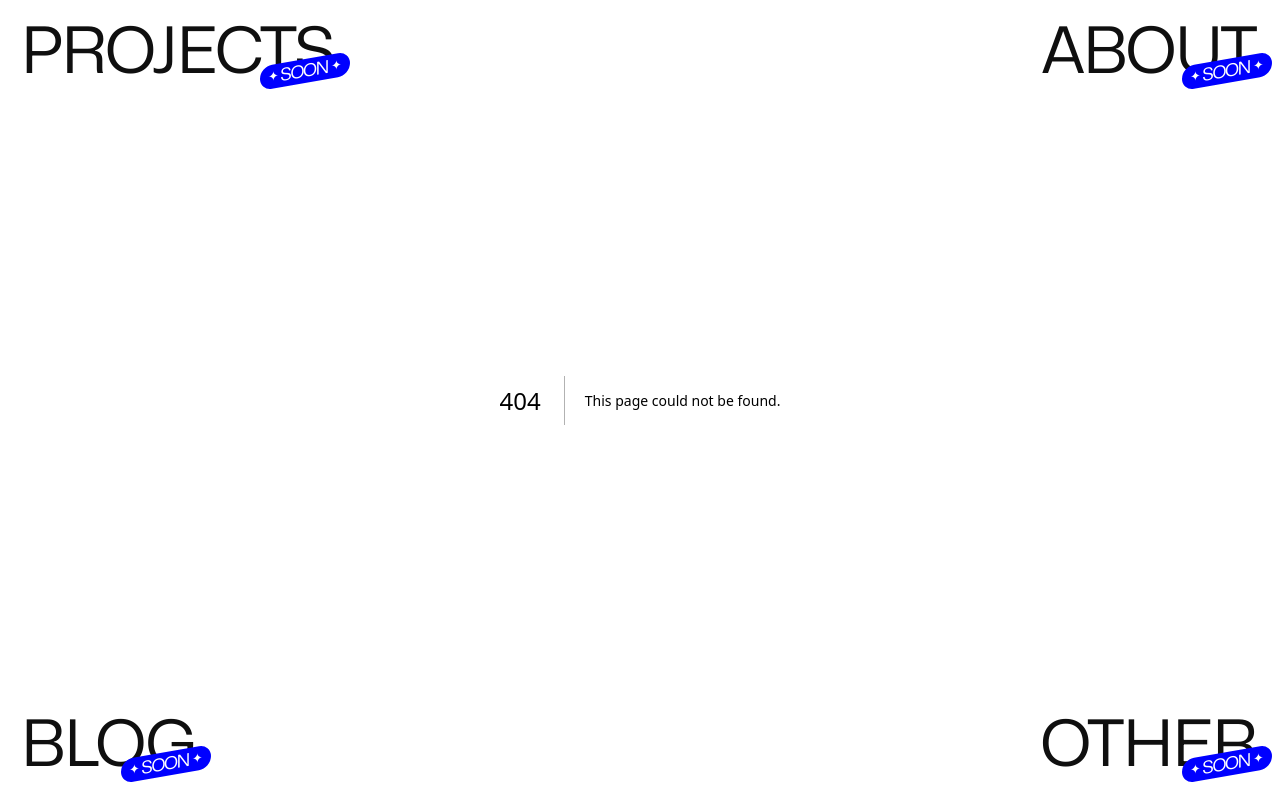
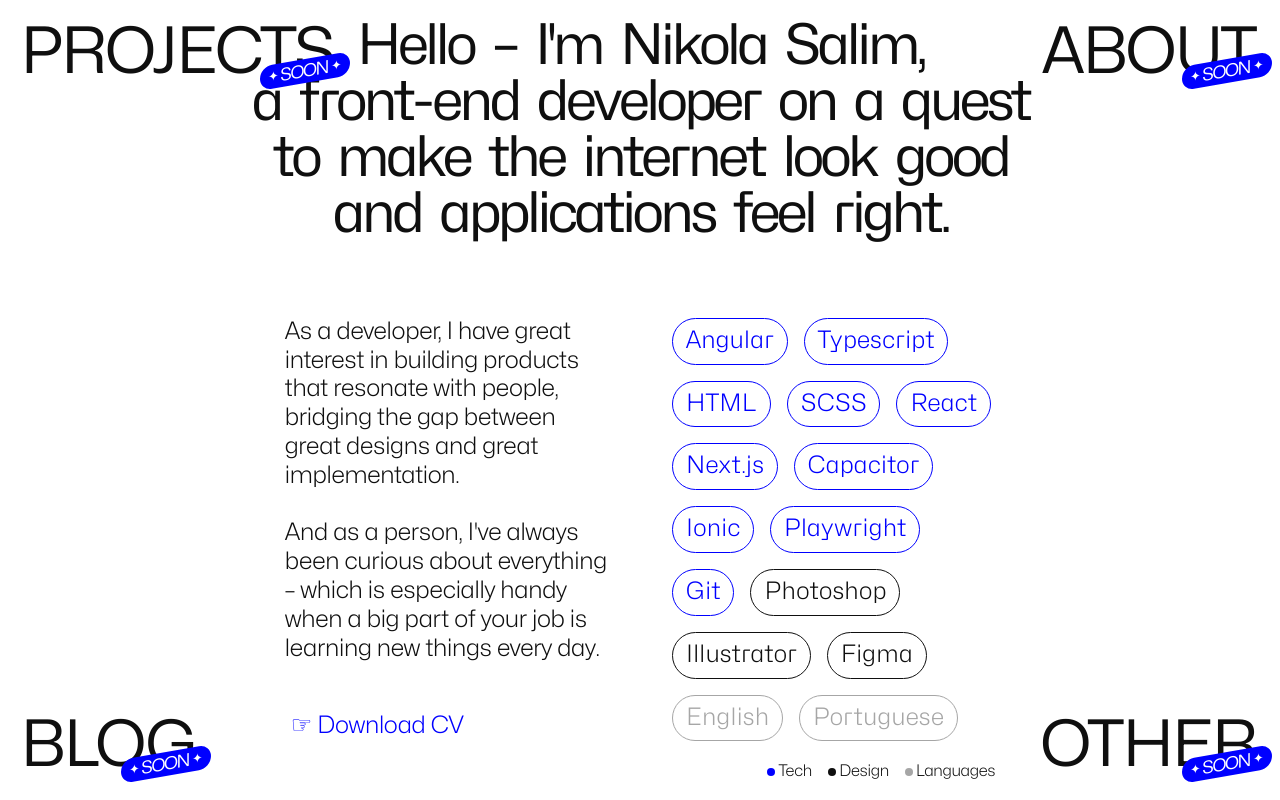
Before and after one commit to nikolasalim/nikolasalim.github.io, a Next.js app: page /about in a window 1280 px wide. Before the commit this address had no page. Built offline with nearby package versions, Linux system fonts and the light colour scheme.

Commit message:
add home page in order to add default redirection to /about

```diff
--- a/app/(home)/home.module.scss
+++ b/app/about/about.module.scss
@@ -1,4 +1,4 @@
-@import '../styles/variables';
+@import 'app/styles/variables';
 
 .content {
   height: 100vh;
--- a/app/(home)/page.tsx
+++ b/app/about/page.tsx
@@ -1,6 +1,6 @@
-import styles from './home.module.scss';
+import styles from './about.module.scss';
 
-export default function Home() {
+export default function About() {
   const techStack = ['Angular', 'Typescript', 'HTML', 'SCSS', 'React', 'Next.js', 'Capacitor', 'Ionic', 'Playwright', 'Git']
   const designStack = ['Photoshop', 'Illustrator', 'Figma']
   const languages = ['English', 'Portuguese']
--- /dev/null
+++ b/app/page.tsx
@@ -0,0 +1,5 @@
+import {redirect} from "next/navigation";
+
+export default function Home() {
+    redirect('/about')
+}
```
